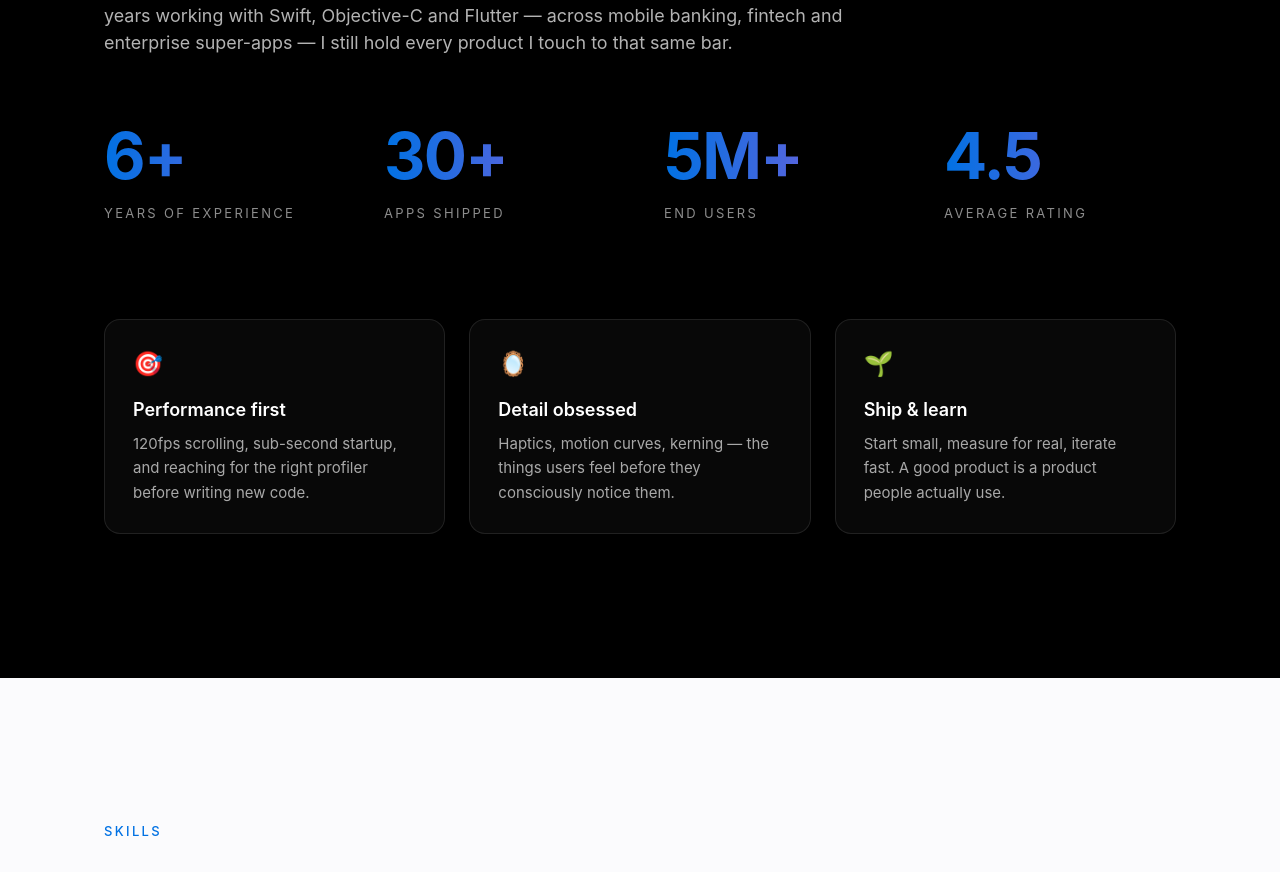
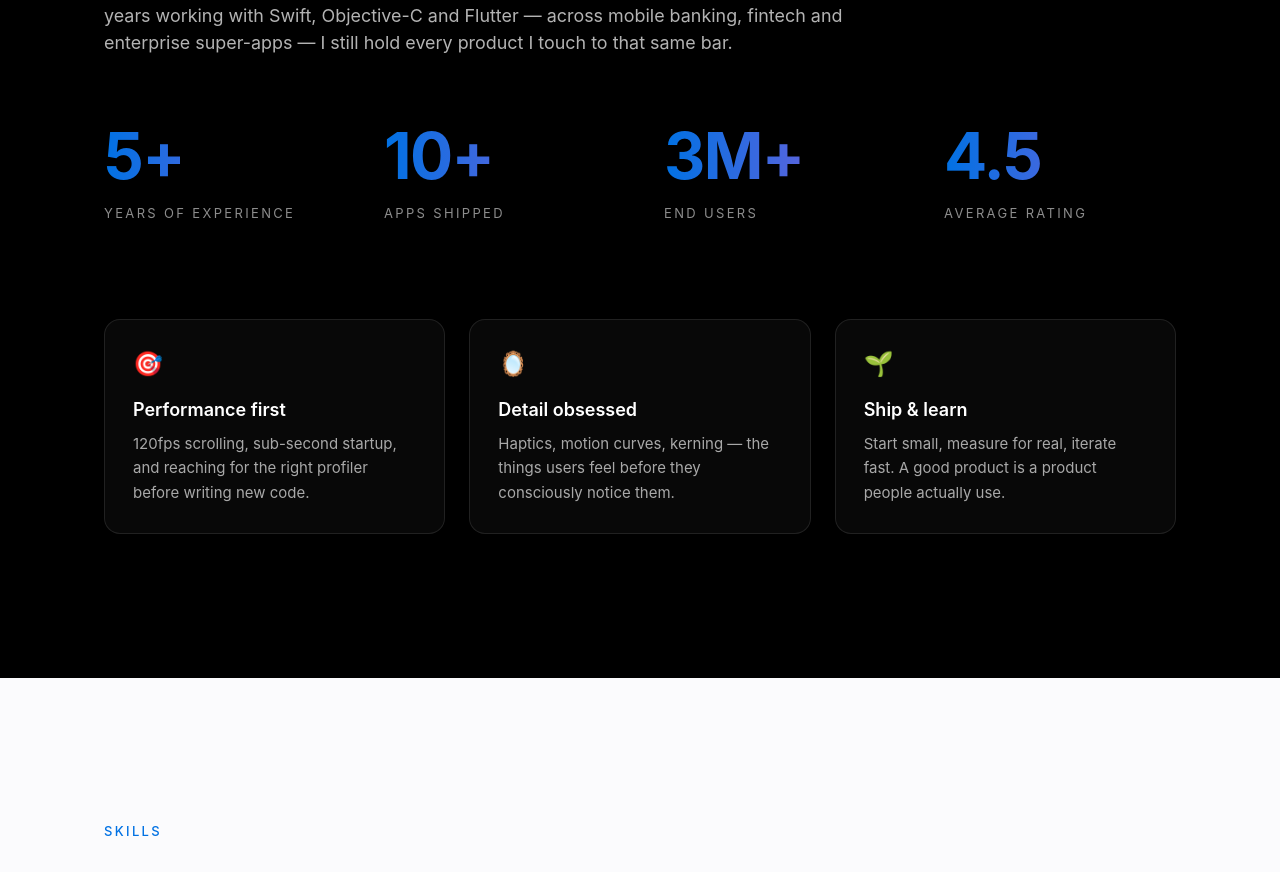
Before and after one commit to thanvanthanh/portfolio, a Next.js app: page / in a window 1280 px wide. Shown: the part 5323-6195 px from the top of the page. Built offline with nearby package versions, Linux system fonts and the light colour scheme.

Commit message:
update data

```diff
--- a/src/data/portfolio.ts
+++ b/src/data/portfolio.ts
@@ -10,9 +10,9 @@ export const profile = {
 };
 
 export const stats = [
-  { value: '6+', label: 'Years of experience' },
-  { value: '30+', label: 'Apps shipped' },
-  { value: '5M+', label: 'End users' },
+  { value: '5+', label: 'Years of experience' },
+  { value: '10+', label: 'Apps shipped' },
+  { value: '3M+', label: 'End users' },
   { value: '4.5', label: 'Average rating' },
 ];
 
```
